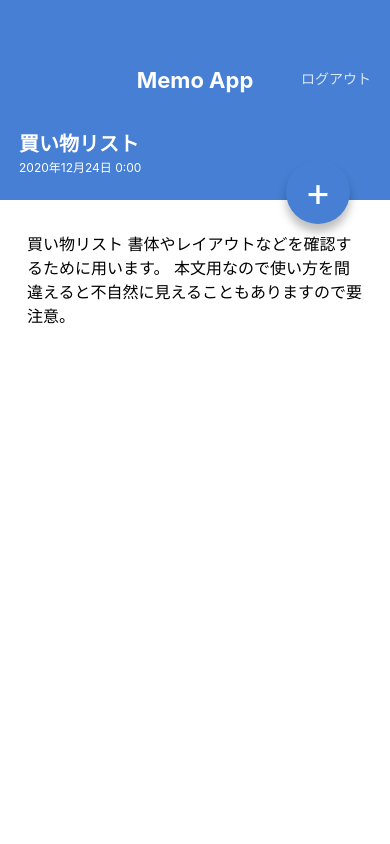
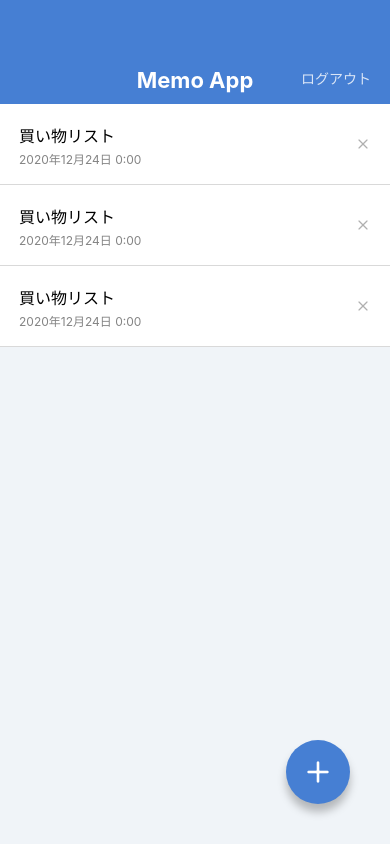
Before and after one commit to HamazakiHisanori/MemoApp, a React Native app: screen /MemoList in a window 390 px wide. Built offline with nearby package versions, Linux system fonts and the light colour scheme.

Commit message:
アイコン表示

```diff
--- a/App.jsx
+++ b/App.jsx
@@ -1,10 +1,10 @@
 import React from 'react';
 
 import MemoListScreen from './src/screens/MemoListScreen';
-import MemoDetailScreen from './src/screens/MemoDetailScreen';
+// import MemoDetailScreen from './src/screens/MemoDetailScreen';
 
 export default function App() {
   return (
-    <MemoDetailScreen />
+    <MemoListScreen />
   );
 }
--- a/package.json
+++ b/package.json
@@ -8,6 +8,7 @@
     "eject": "expo eject"
   },
   "dependencies": {
+    "@expo/vector-icons": "^12.0.5",
     "expo": "~41.0.1",
     "expo-status-bar": "~1.0.4",
     "prop-types": "^15.7.2",
--- a/src/components/CircleButton.jsx
+++ b/src/components/CircleButton.jsx
@@ -1,19 +1,20 @@
 import React from 'react';
-import { View, Text, StyleSheet } from 'react-native';
+import { View, StyleSheet } from 'react-native';
 import { string, shape } from 'prop-types';
+import { Feather } from '@expo/vector-icons';
 
 export default function CircleButton(props) {
-  const { children, style } = props;
+  const { style, name } = props;
   return (
     <View style={[styles.circleButton, style]}>
-      <Text style={styles.circleButtonLabel}>{ children }</Text>
+      <Feather name={name} size={32} color="white" />
     </View>
   );
 }
 
 CircleButton.propTypes = {
-  children: string.isRequired,
   style: shape(),
+  name: string.isRequired,
 };
 
 CircleButton.defaultProps = {
--- a/src/components/MemoList.jsx
+++ b/src/components/MemoList.jsx
@@ -1,5 +1,6 @@
 import React from 'react';
 import { View, Text, StyleSheet } from 'react-native';
+import { Feather } from '@expo/vector-icons';
 
 export default function MemoList() {
   return (
@@ -11,7 +12,7 @@
           <Text style={styles.memoListItemDate}>2020年12月24日 0:00</Text>
         </View>
         <View>
-          <Text>X</Text>
+          <Feather name="x" size={16} color="#B0B0B0" />
         </View>
       </View>
 
@@ -21,7 +22,7 @@
           <Text style={styles.memoListItemDate}>2020年12月24日 0:00</Text>
         </View>
         <View>
-          <Text>X</Text>
+          <Feather name="x" size={16} color="#B0B0B0" />
         </View>
       </View>
 
@@ -31,7 +32,7 @@
           <Text style={styles.memoListItemDate}>2020年12月24日 0:00</Text>
         </View>
         <View>
-          <Text>X</Text>
+          <Feather name="x" size={16} color="#B0B0B0" />
         </View>
       </View>
 
--- a/src/screens/MemoDetailScreen.jsx
+++ b/src/screens/MemoDetailScreen.jsx
@@ -1,5 +1,7 @@
 import React from 'react';
-import { View, ScrollView, Text, StyleSheet } from 'react-native';
+import {
+  View, ScrollView, Text, StyleSheet,
+} from 'react-native';
 
 import AppBar from '../components/AppBar';
 import CircleButton from '../components/CircleButton';
@@ -25,7 +27,7 @@
         </ScrollView>
       </View>
 
-      <CircleButton style={{ top: 160, bottom: 'auto' }}>+</CircleButton>
+      <CircleButton style={{ top: 160, bottom: 'auto' }} name="edit-2" />
 
     </View>
   );
--- a/src/screens/MemoListScreen.jsx
+++ b/src/screens/MemoListScreen.jsx
@@ -10,7 +10,7 @@
     <View style={styles.container}>
       <AppBar />
       <MemoList />
-      <CircleButton>+</CircleButton>
+      <CircleButton name="plus" />
     </View>
   );
 }
```
